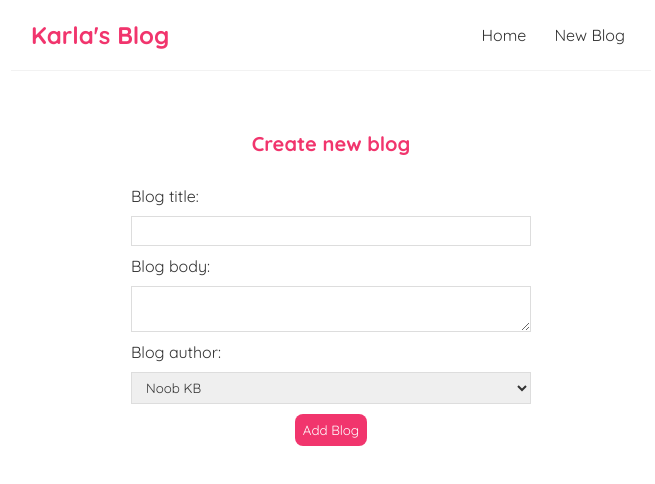
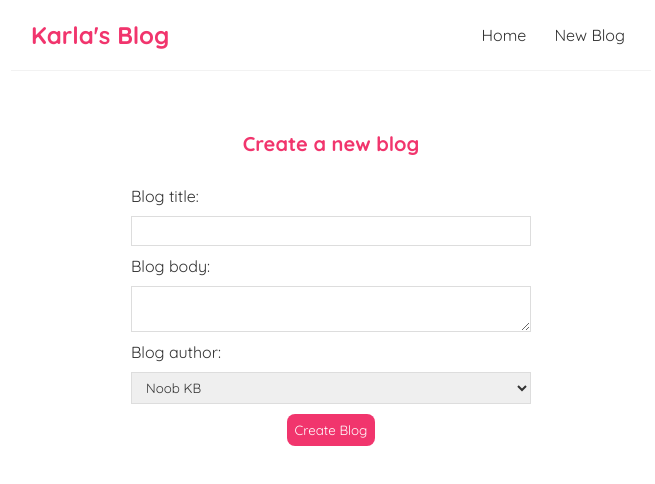
Before and after one commit to KarlaB3/simple-react-blog, a React (Create React App) app: page /create in a window 1280 px wide. Shown: the top 484 px of the page, without its empty margins (309-964 px from the left). Built offline with nearby package versions, Linux system fonts and the light colour scheme; the HTML template or start-up script is replaced by a standard one.

Commit message:
created post request to add new blog to database

```diff
--- a/data/database.json
+++ b/data/database.json
@@ -29,6 +29,12 @@
       "body": "Working on HTML & CSS projects",
       "author": "Noob KB",
       "id": 5
+    },
+    {
+      "title": "New blog",
+      "body": "New blog copy",
+      "author": "Curious KB",
+      "id": 6
     }
   ]
 }
--- a/src/components/CreateBlog.jsx
+++ b/src/components/CreateBlog.jsx
@@ -9,12 +9,18 @@ const CreateBlog = () => {
         event.preventDefault();
         const blog = {title, body, author};
 
-        console.log(blog);
+        fetch("http://localhost:8000/blogs", {
+            method: "POST",
+            headers: {"Content-Type": "application/json"},
+            body: JSON.stringify(blog)
+        }) .then (() => {
+            console.log("New blog has been added!")
+        })
     }
 
     return (
         <div className="create">
-            <h2>Create new blog</h2>
+            <h2>Create a new blog</h2>
             <form onSubmit={handleSubmit}>
                 <label>Blog title:</label>
                 <input type="text" required value={title} onChange={(event) => setTitle(event.target.value)}/>
@@ -26,10 +32,7 @@ const CreateBlog = () => {
                     <option value="Curious KB">Curious KB</option>
                     <option value="Reflective KB">Reflective KB</option>
                 </select>
-                <button>Add Blog</button>
-                <p>{title}</p>
-                <p>{body}</p>
-                <p>{author}</p>
+                <button>Create Blog</button>
             </form>
         </div>
     );
```
Lines whose indentation alone changed are shown as unchanged.
